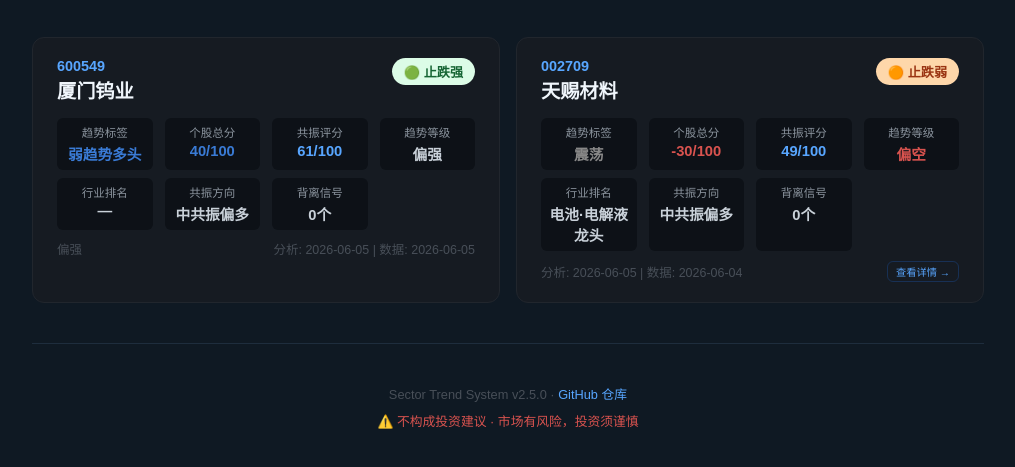
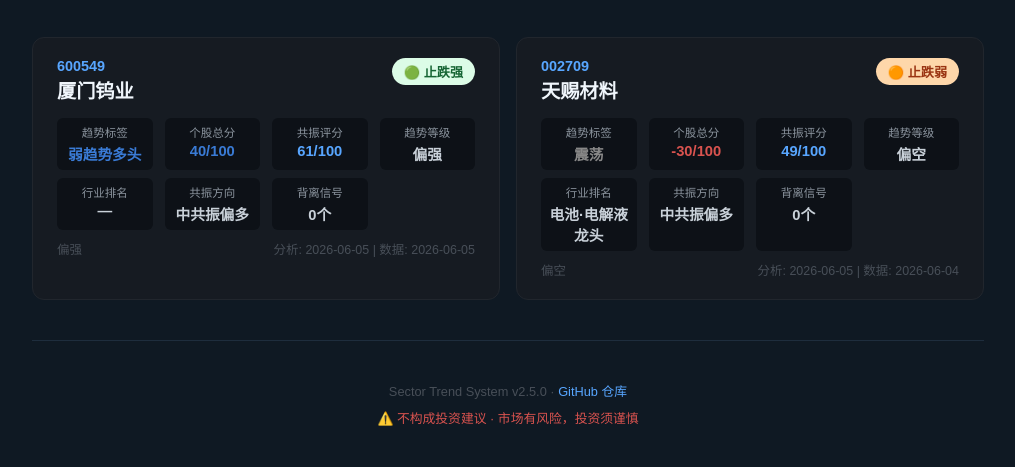
Before and after one commit to zhiqunlin/sector-trend-reports, a plain HTML site: page index.html in a window 1280 px wide. Shown: the part 177-644 px from the top of the page, without its empty margins (132-1147 px from the left). Drawn offline with Linux system fonts and the light colour scheme.

Commit message:
Standardize 002709 card via update_index_sector.py

```diff
--- a/index.html
+++ b/index.html
@@ -80,14 +80,13 @@
 <div class="kpi-item"><div class="kpi-label">趋势标签</div><div class="kpi-value" style="color:#888">震荡</div></div>
 <div class="kpi-item"><div class="kpi-label">个股总分</div><div class="kpi-value" style="color:#d9534f">-30/100</div></div>
 <div class="kpi-item"><div class="kpi-label">共振评分</div><div class="kpi-value" style="color:#58a6ff">49/100</div></div>
-<div class="kpi-item"><div class="kpi-label">趋势等级</div><div class="kpi-value" style="color:#d9534f">偏空</div></div>
+<div class="kpi-item"><div class="kpi-label">趋势等级</div><div class="kpi-value">偏空</div></div>
 <div class="kpi-item"><div class="kpi-label">行业排名</div><div class="kpi-value">电池·电解液龙头</div></div>
 <div class="kpi-item"><div class="kpi-label">共振方向</div><div class="kpi-value">中共振偏多</div></div>
 <div class="kpi-item"><div class="kpi-label">背离信号</div><div class="kpi-value">0个</div></div>
 </div>
 <div class="meta">
-<span>分析: 2026-06-05 | 数据: 2026-06-04</span>
-<span class="view-more">查看详情 →</span>
+<span>偏空</span><span>分析: 2026-06-05 | 数据: 2026-06-04</span>
 </div>
 </a>
 <!-- /CARD:002709 -->
```
